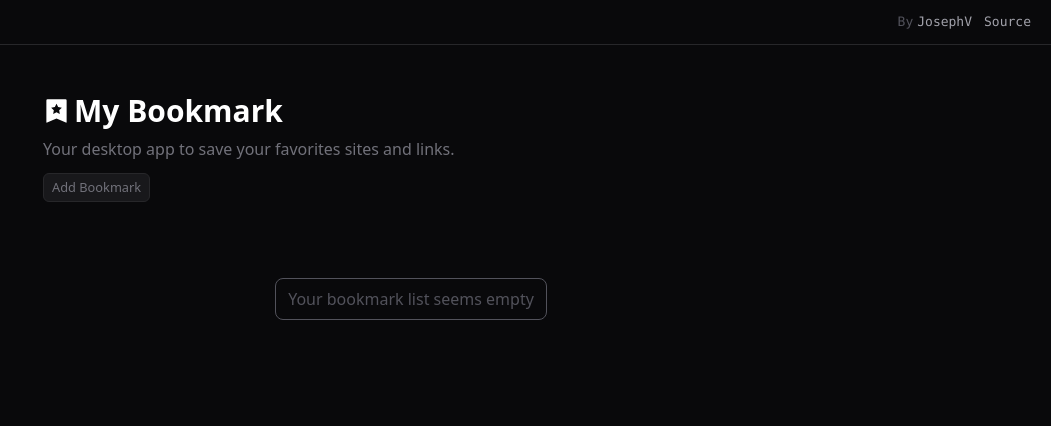
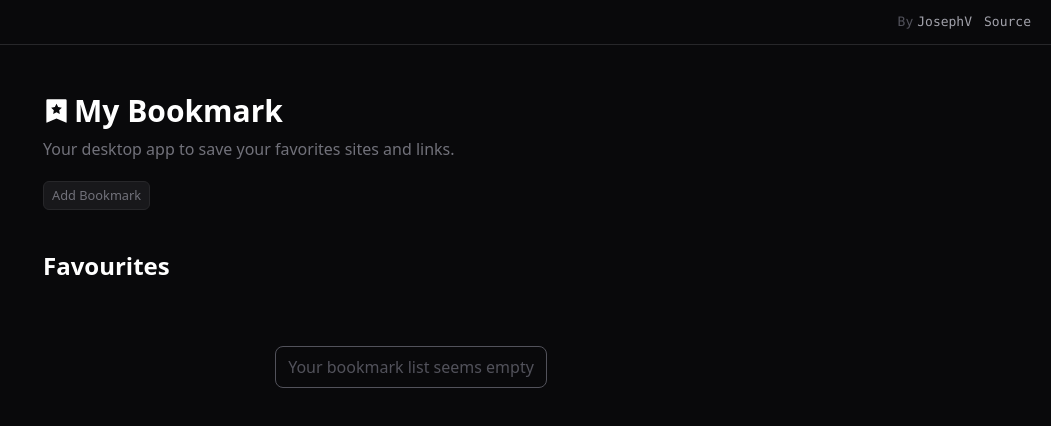
Before and after one commit to itsJosephV/Bookmark-DnD, a React (Vite) app: page / in a window 1280 px wide. Shown: the top 426 px of the page, without its empty margins (229-1280 px from the left). Built offline with nearby package versions, Linux system fonts and the light colour scheme.

Commit message:
structure improved

```diff
--- a/index.html
+++ b/index.html
@@ -8,7 +8,7 @@
 </head>
 
 <body class="bg-zinc-950 text-white">
-  <div class=" min-h-screen w-screen" id="root"></div>
+  <div id="root"></div>
   <!-- <small class="absolute bottom-0 left-0 right-0 text-center">Made with &hearts; Joseph </small> -->
   <script type="module" src="/src/main.jsx"></script>
 </body>
--- a/src/App.jsx
+++ b/src/App.jsx
@@ -1,9 +1,10 @@
 import React, { useState } from "react";
 import BookmarkList from "./components/BookmarkList";
-import { BookmarkIcon } from "./Icons";
 import BookmarkModal from "./components/BookmarkModal";
+import NavLinks from "./components/NavLinks";
+import { useBookmarksLS } from "./hooks/useBookmarksLS";
+import AddButton from "./components/AddButton";
 import Header from "./components/Header";
-import { useBookmarksLS } from "./hooks/useBookmarksLS";
 
 function App() {
   const [bookmarks, setBookmarks] = useBookmarksLS("bookmarks", []);
@@ -17,49 +18,37 @@ function App() {
         bmTitle: bookmark.bmTitle,
         bmUrl: bookmark.bmUrl,
         bmToRead: bookmark.bmToRead,
-        randomColor: bookmark.randomColor
+        randomColor: bookmark.randomColor,
         //...bookmark
       },
     ]);
     setModal(false);
   };
 
-  console.log(bookmarks);
-
   const handleDelete = (id) => {
     setBookmarks((prev) => prev.filter((item) => item.id !== id));
     console.log("bookmark deleted", id);
   };
+  //console.log(bookmarks);
 
   return (
-    <>
-    <Header />
-    <div className="max-w-[768px] mx-auto h-full py-12 px-4">
-      <div className="mb-3">
-        <h1 className="text-3xl font-semibold flex items-center gap-1 mb-2">
-          <span>
-            <BookmarkIcon height={".9em"} width={".9em"} fill={"white"} />
-          </span>
-          My Bookmark
-        </h1>
-        <p className="text-zinc-500">
-          Your desktop app to save your favorites sites and links.
-        </p>
+    <main className="min-h-screen">
+      <NavLinks />
+      <div className="max-w-[768px] mx-auto h-full py-12 px-4">
+        <Header />
+        <AddButton setModal={setModal} />
+        <BookmarkList
+          bookmarks={bookmarks}
+          handleDelete={handleDelete}
+          setBookmarks={setBookmarks}
+        />
+        <BookmarkModal
+          addBookmark={addBookmark}
+          modal={modal}
+          setModal={setModal}
+        />
       </div>
-      <div className="mb-7">
-        <button
-          className="px-2 py-1 bg-zinc-900 border border-zinc-800 rounded-md flex items-center text-zinc-500 hover:text-white hover:border-white duration-200"
-          onClick={() => {
-            setModal(true);
-          }}
-        >
-          <small>Add Bookmark</small>
-        </button>
-      </div>
-      <BookmarkList bookmarks={bookmarks} handleDelete={handleDelete} setBookmarks={setBookmarks} />
-      <BookmarkModal addBookmark={addBookmark} modal={modal} setModal={setModal} />
-    </div>
-    </>
+    </main>
   );
 }
 
--- /dev/null
+++ b/src/components/AddButton.jsx
@@ -0,0 +1,18 @@
+import React from "react";
+
+const AddButton = ({setModal}) => {
+  return (
+    <div>
+      <button
+        className="px-2 py-1 bg-zinc-900 border border-zinc-800 rounded-md flex items-center text-zinc-500 hover:text-white hover:border-white duration-200"
+        onClick={() => {
+          setModal(true);
+        }}
+      >
+        <small>Add Bookmark</small>
+      </button>
+    </div>
+  );
+};
+
+export default AddButton;
--- a/src/components/BookmarkCard.jsx
+++ b/src/components/BookmarkCard.jsx
@@ -1,14 +1,11 @@
-import React, { useEffect, useState } from "react";
+// import React, { useEffect } from "react";
 import { cardTitleGenerator } from "../utils/cardTitleGenerator";
 import { useSortable } from "@dnd-kit/sortable";
 import { CSS } from "@dnd-kit/utilities";
 import { ToReadIcon } from "../Icons";
-ToReadIcon;
 
 const BookmarkCard = ({ bookmark, handleDelete }) => {
   const cardTitle = cardTitleGenerator(bookmark);
-
-  // const [pointerEvent, setPointerEvent] = useState('none')
 
   const {
     attributes,
@@ -27,9 +24,9 @@ const BookmarkCard = ({ bookmark, handleDelete }) => {
     ...(isDragging && { pointerEvents: "none" }),
   };
 
-  useEffect(() => { // TO DEBUG
-    console.log(isDragging);
-  }, [isDragging]);
+  // useEffect(() => {
+  //   console.log(isDragging);
+  // }, [isDragging]);
 
   return (
     <div
@@ -45,13 +42,13 @@ const BookmarkCard = ({ bookmark, handleDelete }) => {
         className="border border-zinc-800 bg-zinc-900 rounded-lg flex flex-row justify-center items-center h-[80px] relative"
       >
         <p
-          className={`text-5xl font-semibold`}
+          className={`text-[45px] font-semibold`}
           style={{ color: `${bookmark.randomColor}` }}
         >
           {cardTitle}
         </p>
         {bookmark.bmToRead ? (
-          <div className="absolute top-[3px] right-[3px] p-[1px] rounded-[4px] bg-zinc-600">
+          <div className="absolute top-[3px] left-[3px] p-[1px] rounded-[4px] bg-zinc-600">
             <ToReadIcon width={".9em"} height={".9em"} fill={"#e4e4e7"} />
           </div>
         ) : null}
@@ -68,5 +65,3 @@ const BookmarkCard = ({ bookmark, handleDelete }) => {
 };
 
 export default BookmarkCard;
-
-// text-zinc-200
--- a/src/components/BookmarkList.jsx
+++ b/src/components/BookmarkList.jsx
@@ -1,4 +1,4 @@
-import { useState } from "react";
+import { useMemo } from "react";
 import BookmarkCard from "./BookmarkCard";
 import EmptyList from "./EmptyList";
 import {
@@ -25,6 +25,12 @@ const BookmarkList = ({ bookmarks, handleDelete, setBookmarks }) => {
     })
   );
 
+  const bmIds = useMemo(() => {
+    return bookmarks.map((bm) => bm.id)
+  }, [bookmarks])
+
+  console.log(bmIds)
+
   const handleDragEnd = (e) => {
     const { active, over } = e;
     setBookmarks((bookmarks) => {
@@ -35,8 +41,10 @@ const BookmarkList = ({ bookmarks, handleDelete, setBookmarks }) => {
   };
 
   return (
-    <section>
-      <div className="mb-5">
+    <section className="mt-10">
+      <div className="mb-4">
+        <h1 className="text-2xl font-semibold">Favourites</h1>
+        {/* <i>info icon here</i> */}
       </div>
       {bookmarks.length > 0 ? (
         <DndContext
@@ -44,7 +52,7 @@ const BookmarkList = ({ bookmarks, handleDelete, setBookmarks }) => {
           collisionDetection={closestCenter}
           onDragEnd={handleDragEnd}
         >
-          <SortableContext items={bookmarks} strategy={rectSortingStrategy}>
+          <SortableContext items={bmIds} strategy={rectSortingStrategy}>
             <div className="grid grid-cols-[repeat(auto-fill,minmax(80px,1fr))] gap-3">
               {bookmarks.map((bookmark) => (
                 <BookmarkCard
--- a/src/components/Header.jsx
+++ b/src/components/Header.jsx
@@ -1,16 +1,18 @@
 import React from "react";
+import { BookmarkIcon } from "../Icons";
 
 const Header = () => {
   return (
-    <header className="flex flex-row justify-end py-3 px-5 gap-3 font-mono text-[13px] border-b-[1px] border-zinc-800">
-        <p className="text-zinc-600">
-          By
-          <span className="text-zinc-400 hover:text-white duration-200 ml-1">
-            <a href="">JosephV</a>
-          </span>
-        </p>
-
-        <a className="text-zinc-400 hover:text-white duration-200" href="">Source</a>
+    <header className="mb-5">
+      <h1 className="text-3xl font-semibold flex items-center gap-1 mb-2">
+        <span>
+          <BookmarkIcon height={".9em"} width={".9em"} fill={"white"} />
+        </span>
+        My Bookmark
+      </h1>
+      <p className="text-zinc-500">
+        Your desktop app to save your favorites sites and links.
+      </p>
     </header>
   );
 };
--- /dev/null
+++ b/src/components/NavLinks.jsx
@@ -0,0 +1,18 @@
+import React from "react";
+
+const NavLinks = () => {
+  return (
+    <nav className="flex flex-row justify-end py-3 px-5 gap-3 font-mono text-[13px] border-b-[1px] border-zinc-800">
+        <p className="text-zinc-600">
+          By
+          <span className="text-zinc-400 hover:text-white duration-200 ml-1">
+            <a href="">JosephV</a>
+          </span>
+        </p>
+
+        <a className="text-zinc-400 hover:text-white duration-200" href="">Source</a>
+    </nav>
+  );
+};
+
+export default NavLinks;
```
Also changed, not shown: 2 other files (tests, documents, lock files or other folders).
